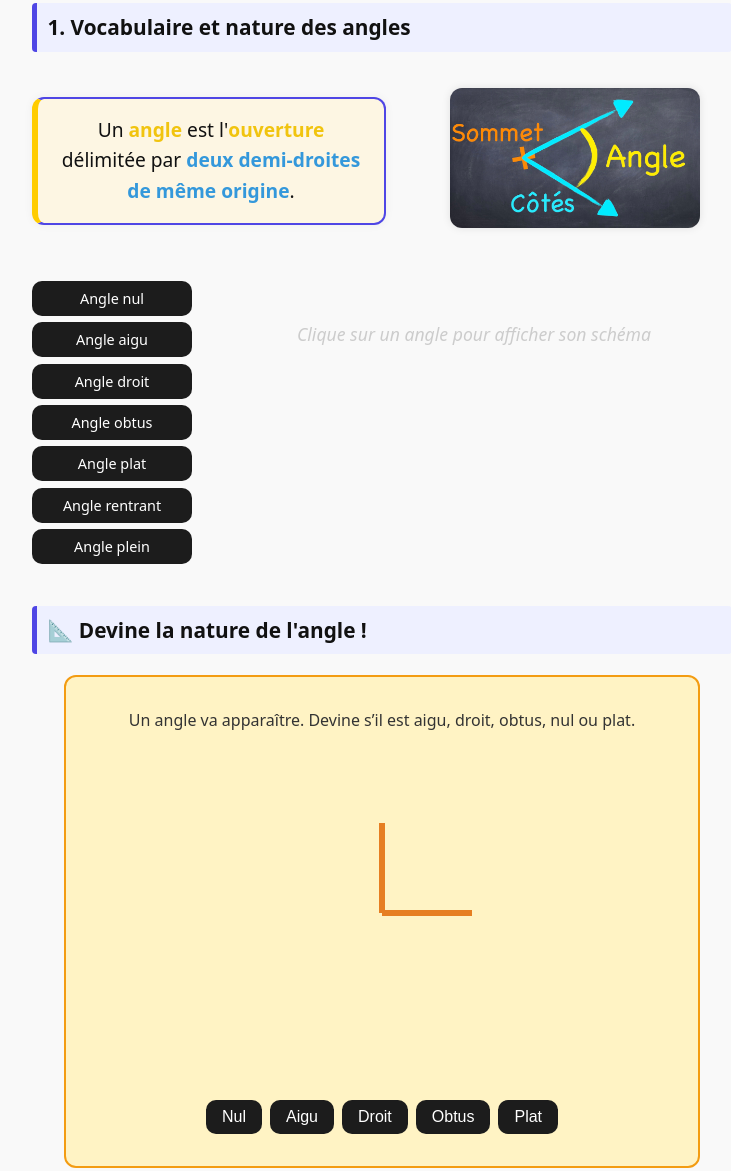
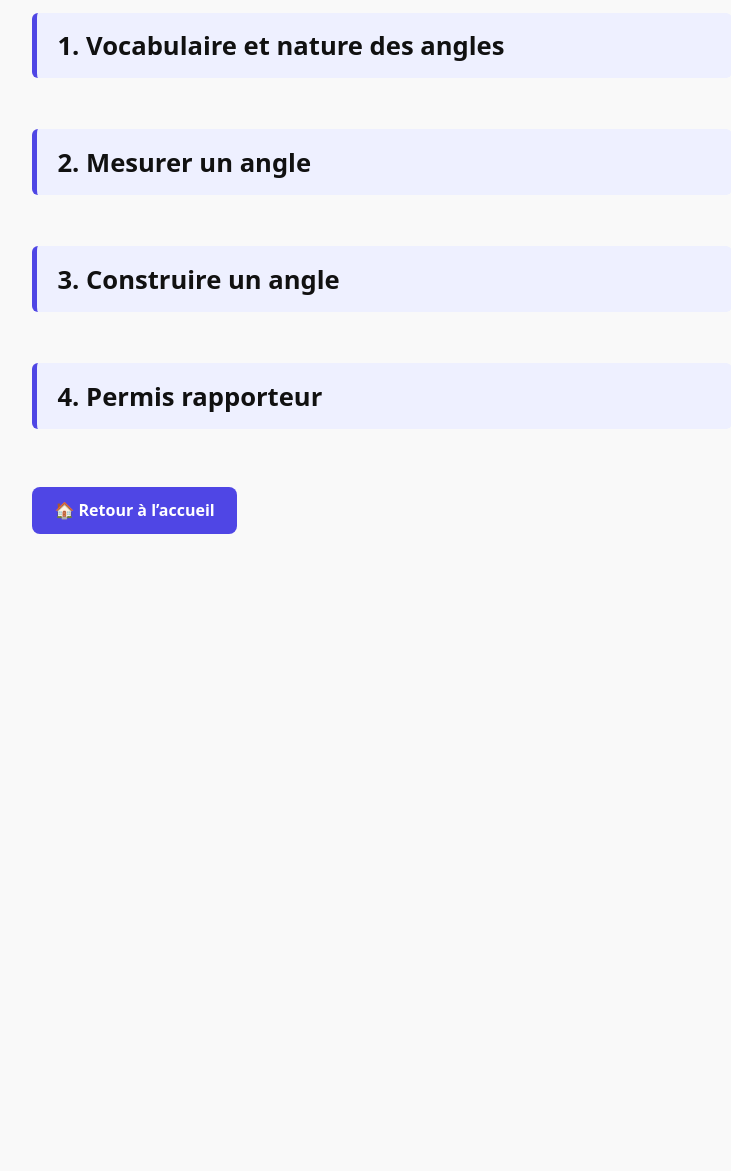
Before and after one commit to aescamocher/minimaths, an Astro site: page /angles in a window 1280 px wide. Shown: the part 416-1587 px from the top of the page, without its empty margins (258-989 px from the left). After the commit the page ends 966 px from the top, so only its background shows below. Built offline with nearby package versions, Linux system fonts and the light colour scheme; Astro itself is replaced by a stand-in of ours.

Commit message:
bouton dépliables

```diff
--- a/src/pages/angles.astro
+++ b/src/pages/angles.astro
@@ -14,7 +14,8 @@ import '../styles/global.css';
       <h2>Angles - 6e</h2>
 
       <!-- Partie 1 -->
-      <h3>1. Vocabulaire et nature des angles</h3>
+<h3 class="collapsible-title">1. Vocabulaire et nature des angles</h3>
+<div class="collapsible-section">
       <style>
         .definition-container {
           display: flex;
@@ -68,6 +69,7 @@ import '../styles/global.css';
           <img src="/images/schema-angle.jpeg" alt="Schéma angle" />
         </div>
       </div>
+
       <style>
         .nature-section {
           display: flex;
@@ -120,10 +122,10 @@ import '../styles/global.css';
           margin: auto;
         }
 
-
         .nature-image img.active {
           display: block;
         }
+
         .nature-placeholder {
           color: #ccc;
           font-size: 1.1rem;
@@ -131,7 +133,6 @@ import '../styles/global.css';
           padding: 1.5rem 1rem;
           font-style: italic;
         }
-
       </style>
 
       <div class="nature-section">
@@ -184,6 +185,7 @@ import '../styles/global.css';
           });
         });
       </script>
+
       <h3>📐 Devine la nature de l'angle !</h3>
       <style>
         .quiz-container {
@@ -302,19 +304,16 @@ import '../styles/global.css';
             ctx.strokeStyle = "#e67e22";
             ctx.lineWidth = 6;
 
-      // Première branche (horizontale droite)
             ctx.beginPath();
             ctx.moveTo(cx, cy);
             ctx.lineTo(cx + len, cy);
             ctx.stroke();
 
-      // Deuxième branche
             ctx.beginPath();
-      if (deg === 0) {
-        // Ne rien tracer (seulement une branche)
-      } else if (deg === 180) {
+            if (deg === 0) return;
+            else if (deg === 180) {
               ctx.moveTo(cx, cy);
-        ctx.lineTo(cx - len, cy); // branche opposée
+              ctx.lineTo(cx - len, cy);
             } else {
               ctx.moveTo(cx, cy);
               ctx.lineTo(cx + len * Math.cos(rad), cy - len * Math.sin(rad));
@@ -384,9 +383,10 @@ import '../styles/global.css';
           allowfullscreen>
         </iframe>
       </div>
-
+</div>
       <!-- Partie 2 -->
-      <h3>2. Mesurer un angle</h3>
+      <h3 class="collapsible-title">2. Mesurer un angle</h3>
+<div class="collapsible-section">
       <div class="video">
         <iframe
           width="100%"
@@ -397,9 +397,10 @@ import '../styles/global.css';
           allowfullscreen>
         </iframe>
       </div>
-
+</div>
       <!-- Partie 3 -->
-      <h3>3. Construire un angle</h3>
+<h3 class="collapsible-title">3. Construire un angle</h3>
+<div class="collapsible-section">
       <div class="video">
         <iframe
           width="100%"
@@ -410,44 +411,45 @@ import '../styles/global.css';
           allowfullscreen>
         </iframe>
       </div>
-<h3>4. Permis Rapporteur - mathix.org</h3>
-
+</div>
+      <!-- Partie 4 -->
+<h3 class="collapsible-title">4. Permis rapporteur</h3>
+<div class="collapsible-section">
       <p style="text-align: center;">Teste tes compétences avec un permis en ligne :</p>
-
       <div style="text-align: center; margin: 1.5rem 0;">
         <a href="https://mathix.org/permis_rapporteur/" target="_blank" rel="noopener noreferrer">
           <img
             src="/images/permis.png"
             alt="Lien vers le Permis Rapporteur"
-      style="
-        width: 200px;
-        height: 140px;
-        object-fit: cover;
-        object-position: center;
-        border-radius: 12px;
-        box-shadow: 0 0 10px rgba(0,0,0,0.1);
-        transition: transform 0.2s;
-        cursor: pointer;
-      "
+            style="width: 200px; height: 140px; object-fit: cover; object-position: center; border-radius: 12px; box-shadow: 0 0 10px rgba(0,0,0,0.1); transition: transform 0.2s; cursor: pointer;"
             onmouseover="this.style.transform='scale(1.05)'"
             onmouseout="this.style.transform='scale(1)'"
           />
         </a>
-  <p style="
-    text-align: center;
-    font-size: 0.95rem;
-    margin-top: 0.5rem;
-    color: white;
-    background: rgba(0, 0, 0, 0.6);
-    display: inline-block;
-    padding: 0.3rem 0.8rem;
-    border-radius: 8px;
-  ">
+        <p style="text-align: center; font-size: 0.95rem; margin-top: 0.5rem; color: white; background: rgba(0, 0, 0, 0.6); display: inline-block; padding: 0.3rem 0.8rem; border-radius: 8px;">
           👉 Clique sur le rapporteur pour lancer l'activité
         </p>
       </div>
-
+</div>
       <a href="/" class="btn">🏠 Retour à l’accueil</a>
     </main>
+<script>
+  document.addEventListener('DOMContentLoaded', () => {
+    const titles = document.querySelectorAll('.collapsible-title');
+    titles.forEach(title => {
+      const next = title.nextElementSibling;
+      if (next && next.classList.contains('collapsible-section')) {
+        // Par défaut replié
+        next.classList.remove('open');
+
+        // Clic pour ouvrir/fermer
+        title.addEventListener('click', () => {
+          next.classList.toggle('open');
+        });
+      }
+    });
+  });
+</script>
+
   </body>
 </html>
--- a/src/styles/global.css
+++ b/src/styles/global.css
@@ -43,14 +43,21 @@ h2 {
 }
 
 h3 {
-  font-size: 1.3rem;
+  font-size: 1.6rem; /* augmenté pour meilleure lisibilité */
   margin-top: 2em;
   border-left: 5px solid var(--accent);
-  padding-left: 0.5em;
+  padding: 0.6em 0.8em;
   background: var(--accent-light);
-  padding: 0.5em;
-  border-radius: 4px;
+  border-radius: 6px;
+  cursor: pointer; /* Indique que c’est cliquable */
+  user-select: none;
+  transition: background 0.3s;
 }
+
+h3:hover {
+  background: #ddd; /* ou var(--card-border) pour un effet visuel au survol */
+}
+
 
 .container {
   padding: 1rem;
@@ -145,3 +152,17 @@ h3 {
     color: #ccc;
   }
 }
+.collapsible-section {
+  display: none;
+  padding: 1rem 0;
+  animation: fadeIn 0.3s ease-in;
+}
+
+.collapsible-section.open {
+  display: block;
+}
+
+@keyframes fadeIn {
+  from { opacity: 0; transform: translateY(-5px); }
+  to { opacity: 1; transform: translateY(0); }
+}
```
Lines whose indentation alone changed are shown as unchanged.
